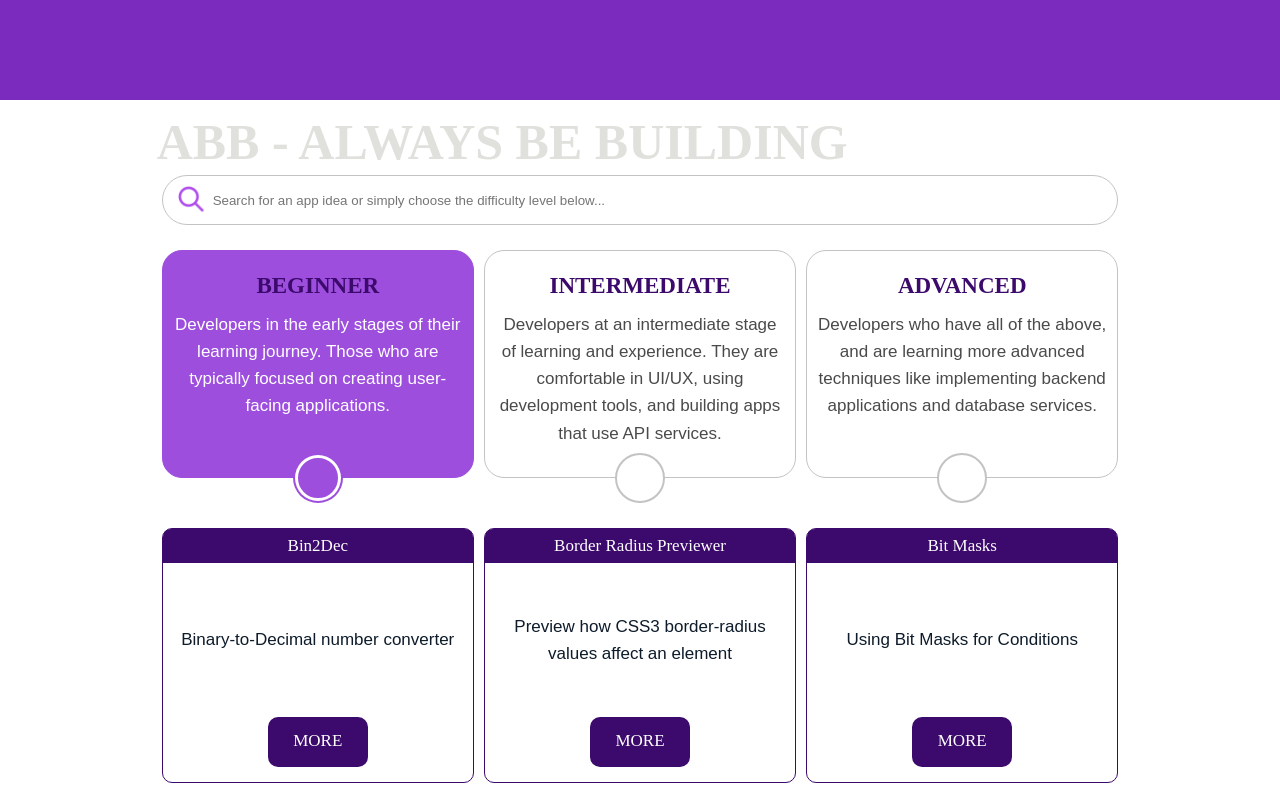
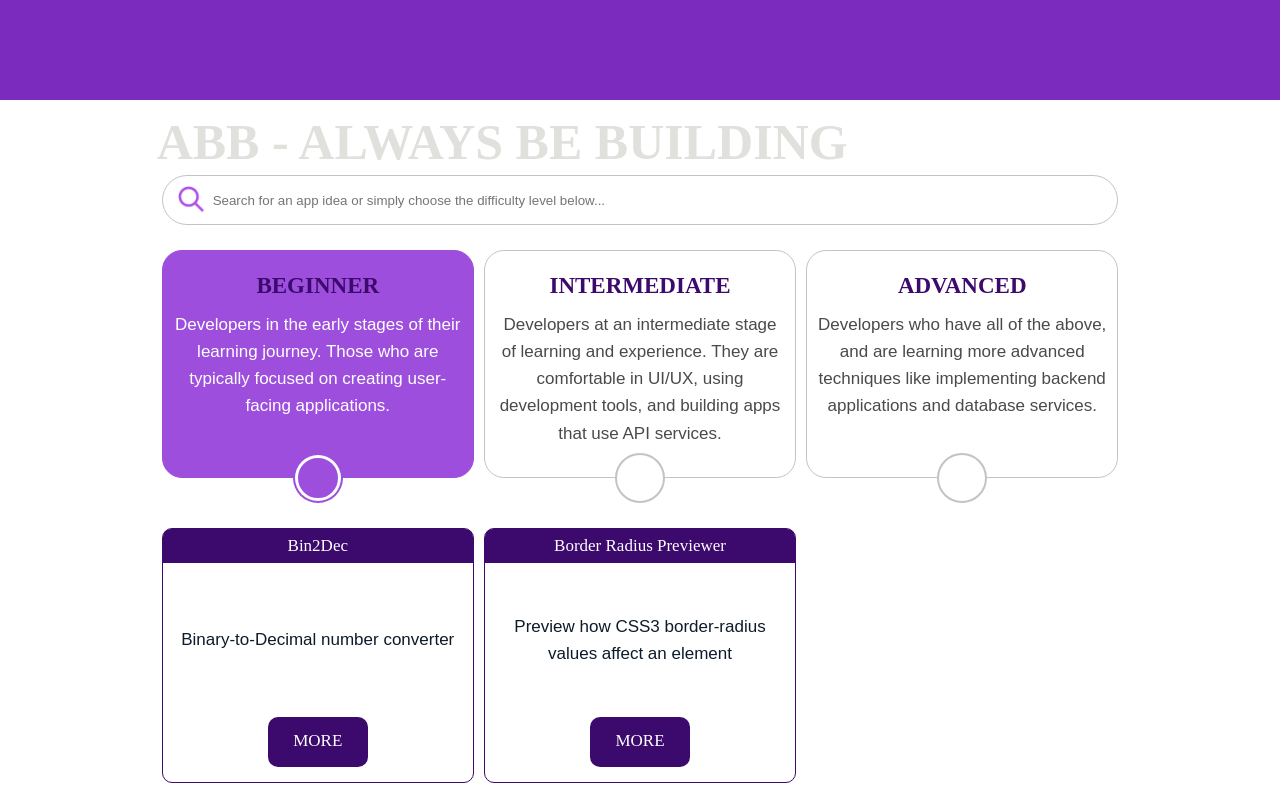
Before and after one commit to chingu-voyages/v38-geckos-team-04, a React (Create React App) app in the folder frontend/: page / in a window 1280 px wide. Shown: the top 791 px of the page. Built offline with nearby package versions, Linux system fonts and the light colour scheme; a web font is replaced by a local one.

Commit message:
Built filter logic for radio form

```diff
--- a/frontend/src/components/Main.js
+++ b/frontend/src/components/Main.js
@@ -1,17 +1,19 @@
-import { Fragment }from 'react'
+import { Fragment, useState }from 'react'
 import SearchForm from './SearchForm';
 import ResultsList from './ResultsList';
 import '../sass/components/main.scss';
 
 function Main() {
-  return <Fragment>
+    const [difficulty, setDifficulty] = useState('beginner');
+    return (
+        <Fragment>
             <main className='main'>
             <h1 className='heading-primary'>abb - always be building</h1>
-
-                <SearchForm />
-                <ResultsList />
+                <SearchForm difficulty={difficulty} setDifficulty={setDifficulty}/>
+                <ResultsList difficulty={difficulty}/>
             </main>
         </Fragment>
+    )
 }
 
 export default Main
--- a/frontend/src/components/ResultsList.js
+++ b/frontend/src/components/ResultsList.js
@@ -3,7 +3,7 @@ import '../sass/components/resultslist.scss';
 import '../sass/base/typography.scss';
 import Result from './Result';
 
-const sampleJSON = {
+const appIdeas= {
         app1: {
             name: "Bin2Dec",
             description: "Binary-to-Decimal number converter",
@@ -42,15 +42,19 @@ const sampleJSON = {
         },
 }
 
-const ResultsList = () => (
+const ResultsList = ({difficulty}) => (
     <Fragment>
         <div className="results-container">
-            {Object.keys(sampleJSON).map(app =>
-                <Result
-                    name={sampleJSON[app].name}
-                    description={sampleJSON[app].description}
-                    link={sampleJSON[app].link}
-                />
+            {Object.keys(appIdeas).map(function (app) {
+
+                if (appIdeas[app].difficulty === difficulty)
+                    return (
+                        <Result
+                            name={appIdeas[app].name}
+                            description={appIdeas[app].description}
+                            link={appIdeas[app].link}
+                        />)
+            }
             )}
         </div>
     </Fragment>
--- a/frontend/src/components/SearchForm.js
+++ b/frontend/src/components/SearchForm.js
@@ -1,11 +1,9 @@
-import { Fragment, useState } from "react";
+import { Fragment } from "react";
 import '../sass/components/searchform.scss';
 import '../sass/base/typography.scss';
 import icon from '../assets/search-icon.png';
 
-const SearchForm = () => {
-    const [difficulty, setDifficulty] = useState('beginner');
-    return(
+const SearchForm = ({difficulty, setDifficulty}) => (
     <Fragment>
          <div class="search-form">
             <div class="text-input-container">
@@ -22,7 +20,8 @@ const SearchForm = () => {
                         name="select"
                         value="beginner"
                         checked={difficulty === 'beginner'}
-                        onClick={() => setDifficulty('beginner')}/>
+                        onClick={() => setDifficulty('beginner')}
+                    />
                     <label for="beginner">
                         <h2 className="heading-secondary heading-radio">Beginner</h2>
                         <p>Developers in the early stages of their learning journey. Those who are typically focused on creating user-facing applications.</p>
@@ -35,7 +34,8 @@ const SearchForm = () => {
                         name="select"
                         value="intermediate"
                         checked={difficulty === 'intermediate'}
-                        onClick={() => setDifficulty('intermediate')}/>
+                        onClick={() => setDifficulty('intermediate')}
+                    />
                     <label for="intermediate">
                     <h2 className="heading-secondary heading-radio">Intermediate</h2>
                         <p>Developers at an intermediate stage of learning and experience. They are comfortable in UI/UX, using development tools, and building apps that use API services.</p>
@@ -48,7 +48,8 @@ const SearchForm = () => {
                         name="select"
                         value="advanced"
                         checked={difficulty === 'advanced'}
-                        onClick={() => setDifficulty('advanced')}/>
+                        onClick={() => setDifficulty('advanced')}
+                    />
                     <label for="advanced">
                     <h2 className="heading-secondary heading-radio">Advanced</h2>
                         <p>Developers who have all of the above, and are learning more advanced techniques like implementing backend applications and database services.</p>
@@ -58,6 +59,5 @@ const SearchForm = () => {
          </div>
     </Fragment>
 )
-}
 
 export default SearchForm;
```
